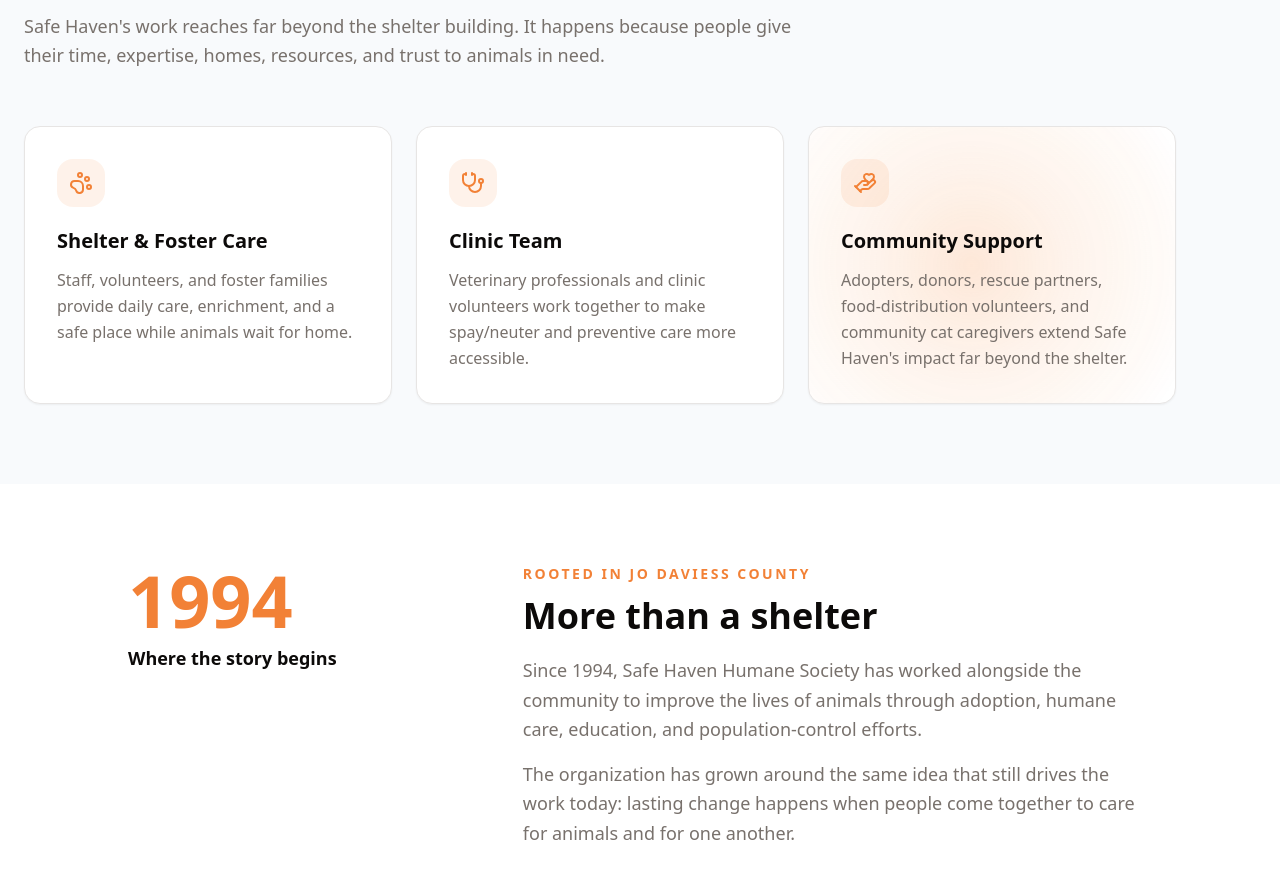
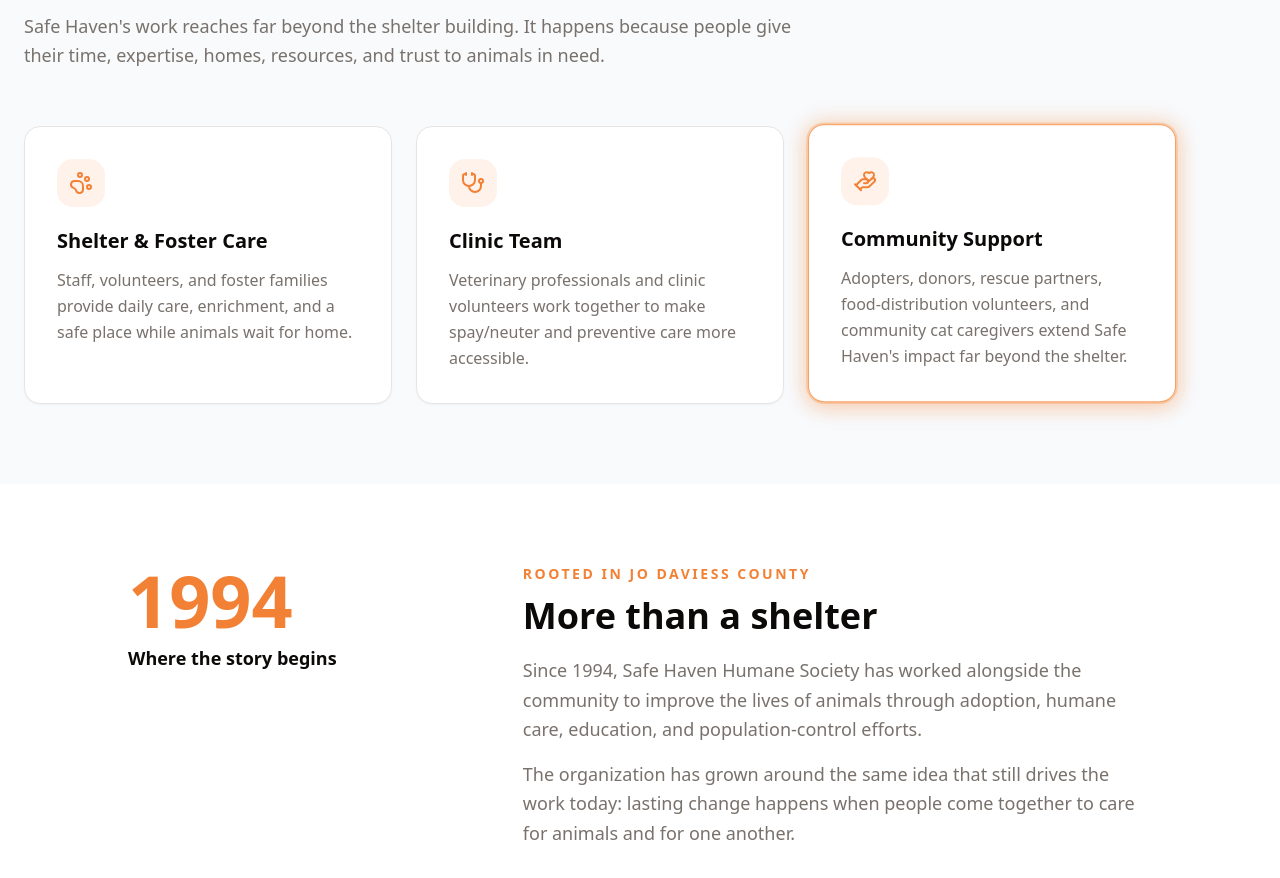
Before and after one commit to 7nqwsvhv99-hash/safe-haven-site, a Next.js app: page /about in a window 1280 px wide. Shown: the part 1906-2784 px from the top of the page. Built offline with nearby package versions, Linux system fonts and the light colour scheme.

Commit message:
Strengthen rotating orange card glow

```diff
--- a/src/app/globals.css
+++ b/src/app/globals.css
@@ -81,44 +81,41 @@
 
 /* About page community-card animation */
 .community-card {
-  overflow: hidden;
+  overflow: visible;
   isolation: isolate;
+  transition: box-shadow 500ms ease, border-color 500ms ease, transform 500ms ease;
+  animation: community-card-perimeter-glow 9s ease-in-out infinite;
 }
 
-.community-card::before {
-  content: "";
-  position: absolute;
-  inset: -35%;
-  z-index: -1;
-  background: radial-gradient(circle, rgba(247, 127, 39, 0.20) 0%, rgba(247, 127, 39, 0.10) 24%, rgba(247, 127, 39, 0) 62%);
-  opacity: 0;
-  transform: translateX(-32%);
-  animation: community-card-glow 9s ease-in-out infinite;
-  pointer-events: none;
-}
-
-.community-card:nth-child(2)::before {
+.community-card:nth-child(2) {
   animation-delay: 3s;
 }
 
-.community-card:nth-child(3)::before {
+.community-card:nth-child(3) {
   animation-delay: 6s;
 }
 
-@keyframes community-card-glow {
+@keyframes community-card-perimeter-glow {
   0%, 24%, 100% {
-    opacity: 0;
-    transform: translateX(-32%);
+    border-color: hsl(var(--border));
+    box-shadow:
+      0 1px 2px rgba(0, 0, 0, 0.04),
+      0 0 0 0 rgba(247, 127, 39, 0);
+    transform: translateY(0);
   }
   8%, 16% {
-    opacity: 1;
-    transform: translateX(0);
+    border-color: rgba(247, 127, 39, 0.78);
+    box-shadow:
+      0 8px 24px rgba(247, 127, 39, 0.18),
+      0 0 0 2px rgba(247, 127, 39, 0.28),
+      0 0 22px 5px rgba(247, 127, 39, 0.26);
+    transform: translateY(-2px);
   }
 }
 
 @media (prefers-reduced-motion: reduce) {
-  .community-card::before {
+  .community-card {
     animation: none;
-    opacity: 0;
+    transform: none;
   }
 }
```
